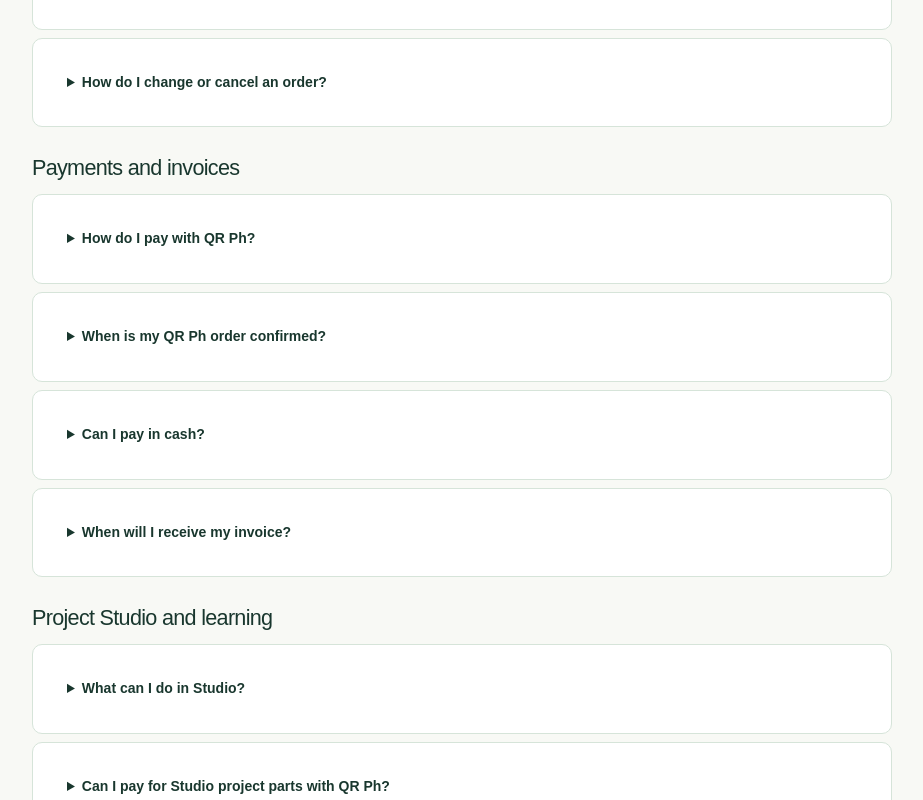
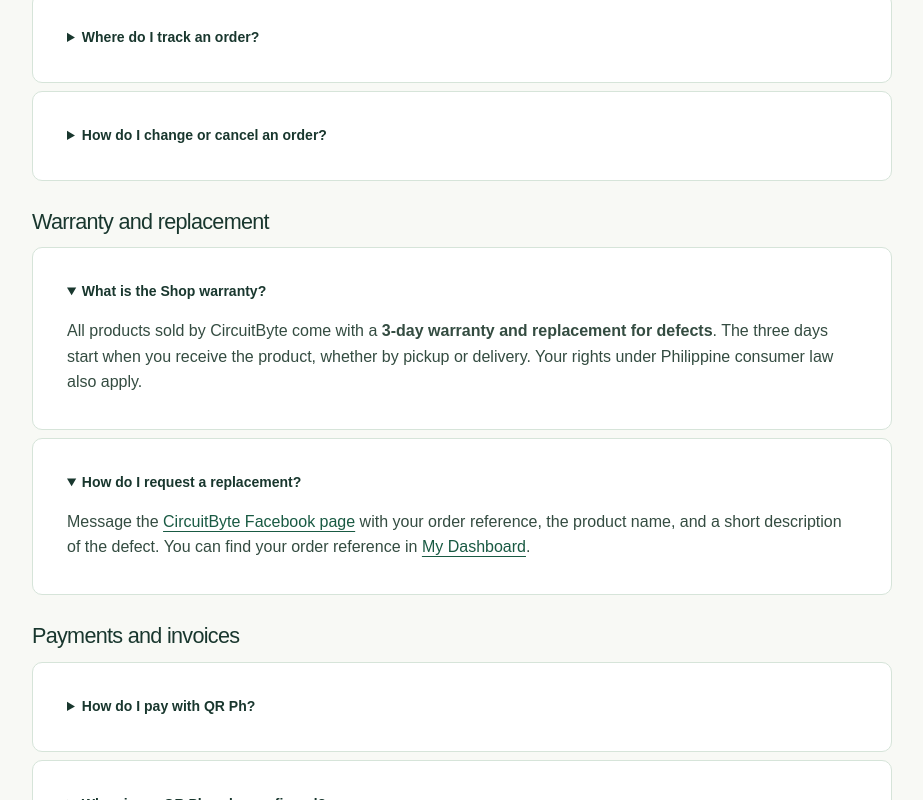
Before and after one commit to engrken/CircuitByte, a Next.js app: page /faq in a window 1280 px wide. Shown: the part 1015-1815 px from the top of the page, without its empty margins (178-1101 px from the left). Built offline with nearby package versions, Linux system fonts and the light colour scheme.

Commit message:
Publish the Shop's three-day replacement warranty

```diff
--- a/app/dashboard/order-list.jsx
+++ b/app/dashboard/order-list.jsx
@@ -35,6 +35,7 @@ function Payment({order,onUpdate}){
 }
 export default function OrderList({orders,onUpdate}){
  return <section className="account-card"><div className="account-top"><div><h2>My orders</h2></div><a href="/catalog">Shop components →</a></div>
+  {orders.length>0&&<p><a href="/faq#warranty">Warranty and replacement help</a></p>}
   {orders.length?<ul className="account-projects buyer-orders">{orders.map(order=><li key={order.id}>
    <strong>{order.reference}</strong>
    <OrderProgress status={order.status}/>
--- a/app/faq/page.js
+++ b/app/faq/page.js
@@ -3,7 +3,7 @@ import './faq.css';
 
 export const metadata={
  title:'Frequently asked questions | CircuitByte',
- description:'Help with CircuitByte accounts, shopping, QR Ph payments, order tracking, invoices, and Project Studio.'
+ description:'Help with CircuitByte orders, warranty and replacement, payments, accounts, and Project Studio.'
 };
 
 const groups=[
@@ -17,6 +17,10 @@ const groups=[
   ['How do I use a promo code?',<>Enter the code in your Shop cart and select <strong>Apply</strong> before placing the order. You can use one valid code per order. Checkout shows the discount, free gift, or covered Maxim delivery when the cart qualifies.</>],
   ['Where do I track an order?',<>Open <a href="/dashboard">My Dashboard</a> and look under <strong>My orders</strong> for progress, handover details, and invoice references. If you have a private tracking link from an earlier order, use the <a href="/track.html">tracking page</a> to see the order reference and status.</>],
   ['How do I change or cancel an order?',<>Message the <a href="https://www.facebook.com/circuitbyteph" target="_blank" rel="noopener noreferrer">CircuitByte page</a> with your order reference. Include the requested change and whether you have already paid.</>]
+ ]},
+ {id:'warranty',title:'Warranty and replacement',questions:[
+  ['What is the Shop warranty?',<>All products sold by CircuitByte come with a <strong>3-day warranty and replacement for defects</strong>. The three days start when you receive the product, whether by pickup or delivery. Your rights under Philippine consumer law also apply.</>],
+  ['How do I request a replacement?',<>Message the <a href="https://www.facebook.com/circuitbyteph" target="_blank" rel="noopener noreferrer">CircuitByte Facebook page</a> with your order reference, the product name, and a short description of the defect. You can find your order reference in <a href="/dashboard">My Dashboard</a>.</>]
  ]},
  {id:'payments',title:'Payments and invoices',questions:[
   ['How do I pay with QR Ph?',<>Select <strong>QR Ph</strong> at checkout. After CircuitByte checks stock and opens payment, open the order in <a href="/dashboard">My Dashboard</a> and select <strong>Pay with QR Ph</strong>. Scan or save the code, pay the items total plus the applicable Kolek fee shown with the QR, and submit the transfer reference from your banking or wallet app.</>],
@@ -37,7 +41,7 @@ export default function Faq(){
    <nav aria-label="FAQ topics">{groups.map(group=><a href={'#'+group.id} key={group.id}>{group.title}</a>)}</nav>
    {groups.map(group=><section className="faq-group" id={group.id} key={group.id}>
     <h2>{group.title}</h2>
-    {group.questions.map(([question,answer])=><details key={question}><summary>{question}</summary><p>{answer}</p></details>)}
+    {group.questions.map(([question,answer])=><details key={question} open={group.id==='warranty'}><summary>{question}</summary><p>{answer}</p></details>)}
    </section>)}
    <section className="faq-contact"><h2>Need help with something else?</h2><p>For order or payment issues, include your order reference.</p>
     <a className="edu-button" href="https://www.facebook.com/circuitbyteph" target="_blank" rel="noopener noreferrer">Message the CircuitByte page ↗</a>
```
Also changed, not shown: public/catalog.html (+3 -1 lines), public/index.html (+3 -1 lines).
